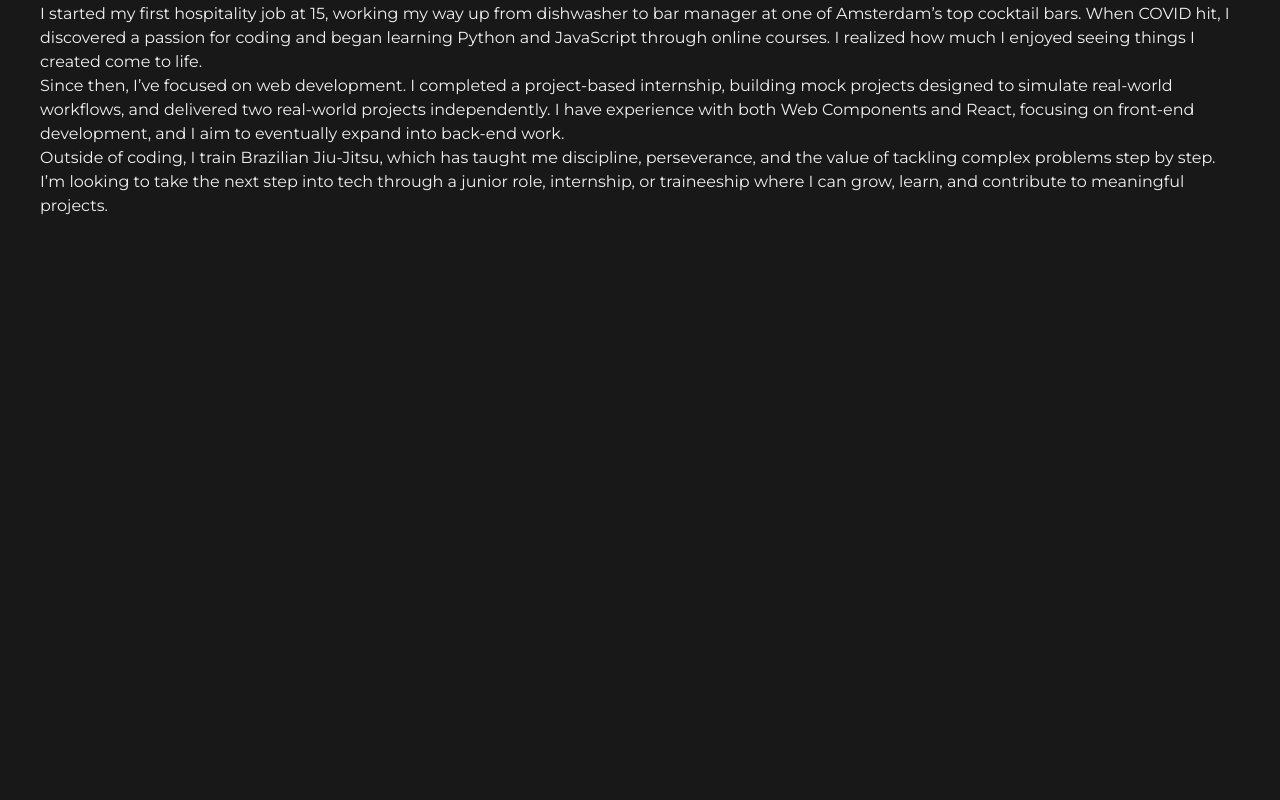
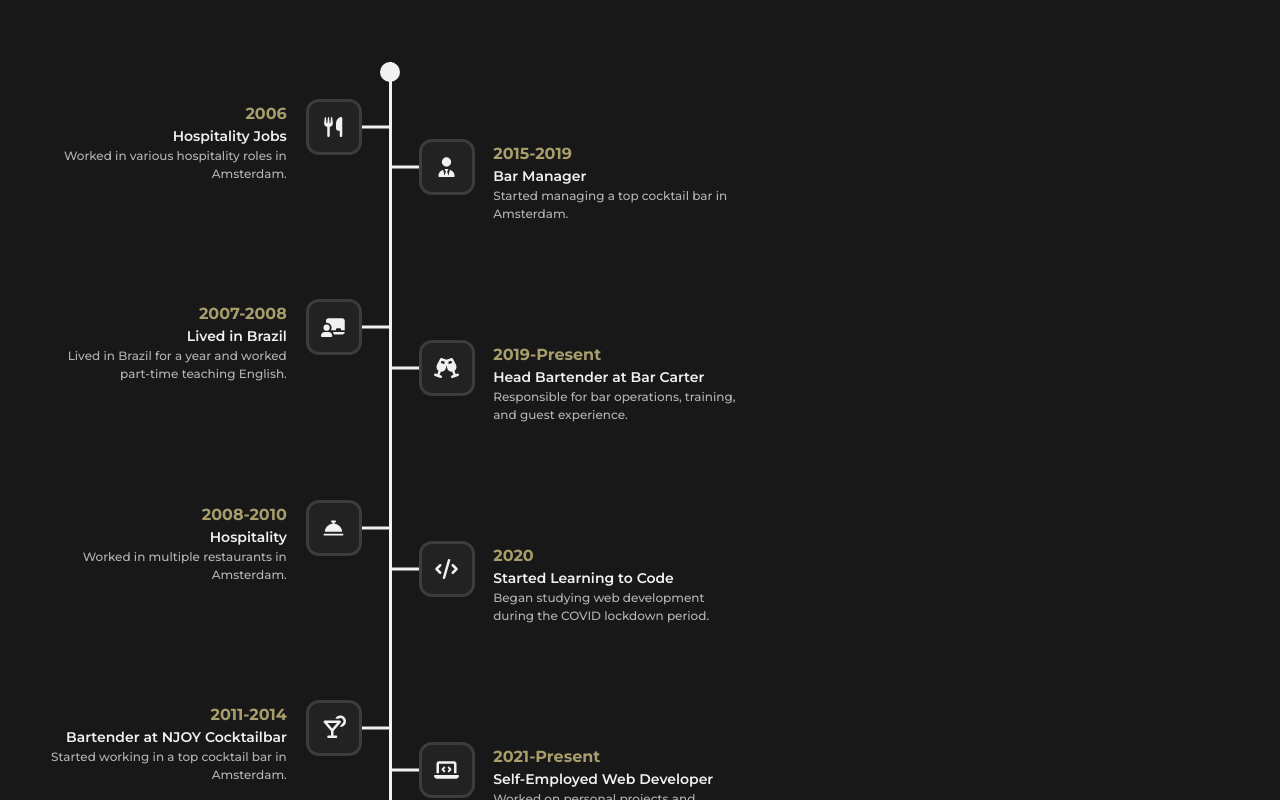
Before and after one commit to rafainsunza/portfolio, a React (Vite) app: page / in a window 1280 px wide. Shown: the part 2540-3340 px from the top of the page. Built offline with nearby package versions, Linux system fonts and the light colour scheme.

Commit message:
Create timeline and apply some initial styling

```diff
--- a/src/App.scss
+++ b/src/App.scss
@@ -19,6 +19,7 @@
   color: var(--primary-text);
   font-family: $primary-font;
   font-size: $font-size-base;
+  transition: background-color 0.3s ease, color 0.3s ease;
 }
 
 header {
@@ -55,8 +56,7 @@
     margin: 0 auto;
   }
 
-  &#cv,
-  &#about {
+  &#cv {
     min-height: calc(100dvh - 70px); // 100 viewport height minus height of header
     margin-bottom: 150px;
 
@@ -71,9 +71,10 @@
     justify-content: space-between;
   }
 
-  &#projects {
+  &#projects,
+  &#about {
+    position: relative;
     margin-bottom: 150px;
-    position: relative;
 
     & .section__title {
       margin-bottom: $space-xl;
--- a/src/components/about/about.jsx
+++ b/src/components/about/about.jsx
@@ -1,16 +1,81 @@
 import "./about.scss";
 import { FontAwesomeIcon } from "@fortawesome/react-fontawesome";
 import { useTranslations } from "../../context/language-context";
+import {
+  faBellConcierge,
+  faChalkboardTeacher,
+  faChampagneGlasses,
+  faCode,
+  faFolderTree,
+  faLaptopCode,
+  faMartiniGlassCitrus,
+  faUmbrellaBeach,
+  faUserTie,
+  faUtensils,
+} from "@fortawesome/free-solid-svg-icons";
 
 const About = () => {
   const { translation } = useTranslations();
-  const paragraphs = translation("about.paragraphs");
+  const timeline = translation("about.timeline");
+  const half = Math.ceil(timeline.length / 2);
+  const itemsA = timeline.slice(0, half);
+  const itemsB = timeline.slice(half);
+
+  const icons = {
+    utensils: faUtensils,
+    teacher: faChalkboardTeacher,
+    bell: faBellConcierge,
+    cocktail: faMartiniGlassCitrus,
+    beach: faUmbrellaBeach,
+    tie: faUserTie,
+    code: faCode,
+    laptop: faLaptopCode,
+    folder: faFolderTree,
+    cheers: faChampagneGlasses,
+  };
 
   return (
     <div className="about">
-      {paragraphs.map((par, index) => (
-        <p key={index}>{par}</p>
-      ))}
+      <div className="about__timeline">
+        <div className="about__timeline__line">
+          <div className="about__timeline__line__start"></div>
+          <div className="about__timeline__line__end"></div>
+        </div>
+
+        <div className="about__timeline__items part1">
+          {itemsA.map((item, index) => (
+            <div className="about__timeline__item" key={index}>
+              <div className="about__timeline__item__text">
+                <h4 className="about__timeline__item__title">{item.year}</h4>
+                <h5 className="about__timeline__item__subtitle">{item.title}</h5>
+                <p className="about__timeline__item__description">{item.description}</p>
+              </div>
+
+              <div className="about__timeline__item__icon">
+                <FontAwesomeIcon icon={icons[item.icon]} />
+                <div className="about__timeline__item__icon__line"></div>
+              </div>
+            </div>
+          ))}
+        </div>
+
+        <div className="about__timeline__items part2">
+          {itemsB.map((item, index) => (
+            <div className="about__timeline__item" key={index}>
+              <div className="about__timeline__item__text">
+                <h4 className="about__timeline__item__title">{item.year}</h4>
+                <h5 className="about__timeline__item__subtitle">{item.title}</h5>
+                <p className="about__timeline__item__description">{item.description}</p>
+              </div>
+
+              <div className="about__timeline__item__icon">
+                <FontAwesomeIcon icon={icons[item.icon]} />
+                <div className="about__timeline__item__icon__line"></div>
+              </div>
+            </div>
+          ))}
+        </div>
+      </div>
     </div>
   );
 };
--- a/src/components/about/about.scss
+++ b/src/components/about/about.scss
@@ -1 +1,128 @@
 @use "../../index.scss" as *;
+
+.about {
+  &__timeline {
+    display: grid;
+    grid-template-columns: 1fr 3px;
+    grid-template-rows: repeat(2, 1fr);
+    column-gap: $space-md;
+    max-width: 380px;
+
+    @media (min-width: $breakpoint-sm) {
+      max-width: 700px;
+      grid-template-columns: 1fr 3px 1fr;
+      grid-template-rows: none;
+    }
+
+    &__line {
+      position: relative;
+      grid-row: 1 / -1;
+      grid-column: 2 / 3;
+      background-color: var(--primary-text);
+
+      &__start,
+      &__end {
+        position: absolute;
+        top: 0;
+        left: 50%;
+        transform: translateX(-50%);
+        width: 20px;
+        height: 20px;
+        border-radius: 100%;
+        background-color: var(--primary-text);
+      }
+
+      &__end {
+        top: 100%;
+      }
+    }
+
+    &__items {
+      display: grid;
+      row-gap: $space-lg;
+
+      &.part1 {
+        padding: $space-lg 0;
+      }
+
+      &.part2 {
+        padding-bottom: $space-lg;
+
+        @media (min-width: $breakpoint-sm) {
+          & .about__timeline__item {
+            grid-template-columns: 1fr 4fr;
+            padding-top: $space-xxl;
+
+            &__text {
+              grid-column-start: 2;
+            }
+
+            &__title,
+            &__subtitle,
+            &__description {
+              text-align: start;
+            }
+
+            &__icon {
+              grid-row-start: 1;
+              justify-self: start;
+
+              &__line {
+                left: -33px;
+              }
+            }
+          }
+        }
+      }
+    }
+
+    &__item {
+      display: grid;
+      grid-template-columns: 4fr 1fr;
+      column-gap: $space-xs;
+
+      &__title {
+        font-size: $font-size-base;
+        color: var(--accent);
+        text-align: end;
+      }
+
+      &__subtitle {
+        text-align: end;
+        font-size: $font-size-md;
+        font-weight: 600;
+      }
+
+      &__description {
+        text-align: end;
+        font-size: $font-size-sm;
+        color: var(--secondary-text);
+        font-weight: 500;
+      }
+
+      &__icon {
+        position: relative;
+        justify-self: end;
+        display: flex;
+        justify-content: center;
+        align-items: center;
+        border-radius: 10px;
+        font-size: 20px;
+        width: 50px;
+        height: 50px;
+        background-color: var(--container-background);
+        outline: 3px solid var(--border);
+
+        &__line {
+          position: absolute;
+          width: 30px;
+          height: 3px;
+          background-color: var(--primary-text);
+          top: 50%;
+          right: -33px;
+          transform: translateY(-50%);
+        }
+      }
+    }
+  }
+}
--- a/src/components/cv/cv.scss
+++ b/src/components/cv/cv.scss
@@ -10,7 +10,7 @@
 
   &__wrapper {
     font-size: $font-size-sm;
-    outline: 1px solid var(--accent);
+    outline: 3px solid var(--accent);
     background-color: #fafafa;
     color: #070707;
     max-width: 700px;
--- a/src/components/navbar/navbar.scss
+++ b/src/components/navbar/navbar.scss
@@ -12,7 +12,7 @@
   gap: $space-lg;
   width: 100%;
   max-width: $breakpoint-xs;
-  height: 90%;
+  height: calc(100dvh - 70px);
   padding: $space-sm $space-xs;
   border: 1px solid var(--border);
   border-radius: 7.5px 7.5px 0 0;
--- a/src/data/translations/en.json
+++ b/src/data/translations/en.json
@@ -45,7 +45,7 @@
       },
       "portfolio": {
         "description": "Personal project - My portfolio website",
-        "lightbox-description": "The website you're browsing right now. Fully designed and coded by me. If you're reading this, it's already working!"
+        "lightbox-description": "The website you're browsing right now. Fully designed and hand-coded by me. If you're reading this, it's already working!"
       }
     }
   },
@@ -148,11 +148,67 @@
 
   "about": {
     "title": "About me",
-    "paragraphs": [
-      "I started my first hospitality job at 15, working my way up from dishwasher to bar manager at one of Amsterdam’s top cocktail bars. When COVID hit, I discovered a passion for coding and began learning Python and JavaScript through online courses. I realized how much I enjoyed seeing things I created come to life.",
-      "Since then, I’ve focused on web development. I completed a project-based internship, building mock projects designed to simulate real-world workflows, and delivered two real-world projects independently. I have experience with both Web Components and React, focusing on front-end development, and I aim to eventually expand into back-end work.",
-      "Outside of coding, I train Brazilian Jiu-Jitsu, which has taught me discipline, perseverance, and the value of tackling complex problems step by step.",
-      "I’m looking to take the next step into tech through a junior role, internship, or traineeship where I can grow, learn, and contribute to meaningful projects."
+    "timeline": [
+      {
+        "year": "2006",
+        "title": "Hospitality Jobs",
+        "description": "Worked in various hospitality roles in Amsterdam.",
+        "icon": "utensils"
+      },
+      {
+        "year": "2007-2008",
+        "title": "Lived in Brazil",
+        "description": "Lived in Brazil for a year and worked part-time teaching English.",
+        "icon": "teacher"
+      },
+      {
+        "year": "2008-2010",
+        "title": "Hospitality",
+        "description": "Worked in multiple restaurants in Amsterdam.",
+        "icon": "bell"
+      },
+      {
+        "year": "2011-2014",
+        "title": "Bartender at NJOY Cocktailbar",
+        "description": "Started working in a top cocktail bar in Amsterdam.",
+        "icon": "cocktail"
+      },
+      {
+        "year": "2014-2015",
+        "title": "Vila Kalango, Brazil",
+        "description": "Returned to Brazil for a year and worked at a boutique hotel.",
+        "icon": "beach"
+      },
+      {
+        "year": "2015-2019",
+        "title": "Bar Manager",
+        "description": "Started managing a top cocktail bar in Amsterdam.",
+        "icon": "tie"
+      },
+      {
+        "year": "2019-Present",
+        "title": "Head Bartender at Bar Carter",
+        "description": "Responsible for bar operations, training, and guest experience.",
+        "icon": "cheers"
+      },
+      {
+        "year": "2020",
+        "title": "Started Learning to Code",
+        "description": "Began studying web development during the COVID lockdown period.",
+        "icon": "code"
+      },
+      {
+        "year": "2021-Present",
+        "title": "Self-Employed Web Developer",
+        "description": "Worked on personal projects and freelance work focusing on JavaScript, Web Components, and React.",
+        "icon": "laptop"
+      },
+      {
+        "year": "2024",
+        "title": "Internship at Wolfpack Agency",
+        "description": "Completed a web development internship focused on real-world front-end practices.",
+        "icon": "folder"
+      }
     ]
   },
 
--- a/src/data/translations/nl.json
+++ b/src/data/translations/nl.json
@@ -148,11 +148,67 @@
 
   "about": {
     "title": "About me",
-    "paragraphs": [
-      "I started my first hospitality job at 15, working my way up from dishwasher to bar manager at one of Amsterdam’s top cocktail bars. When COVID hit, I discovered a passion for coding and began learning Python and JavaScript through online courses. I realized how much I enjoyed seeing things I created come to life.",
-      "Since then, I’ve focused on web development. I completed a project-based internship, building mock projects designed to simulate real-world workflows, and delivered two real-world projects independently. I have experience with both Web Components and React, focusing on front-end development, and I aim to eventually expand into back-end work.",
-      "Outside of coding, I train Brazilian Jiu-Jitsu, which has taught me discipline, perseverance, and the value of tackling complex problems step by step.",
-      "I’m looking to take the next step into tech through a junior role, internship, or traineeship where I can grow, learn, and contribute to meaningful projects."
+    "timeline": [
+      {
+        "year": "2006",
+        "title": "Hospitality Jobs",
+        "description": "Worked in various hospitality roles in Amsterdam.",
+        "icon": "utensils"
+      },
+      {
+        "year": "2007-2008",
+        "title": "Lived in Brazil",
+        "description": "Lived in Brazil for a year and worked part-time teaching English.",
+        "icon": "teacher"
+      },
+      {
+        "year": "2008-2010",
+        "title": "Hospitality",
+        "description": "Worked in multiple restaurants in Amsterdam.",
+        "icon": "bell"
+      },
+      {
+        "year": "2011-2014",
+        "title": "Bartender at NJOY Cocktailbar",
+        "description": "Started working in a top cocktail bar in Amsterdam.",
+        "icon": "cocktail"
+      },
+      {
+        "year": "2014-2015",
+        "title": "Vila Kalango, Brazil",
+        "description": "Returned to Brazil for a year and worked at a boutique hotel.",
+        "icon": "beach"
+      },
+      {
+        "year": "2015-2019",
+        "title": "Bar Manager",
+        "description": "Started managing a top cocktail bar in Amsterdam.",
+        "icon": "tie"
+      },
+      {
+        "year": "2019-Present",
+        "title": "Head Bartender at Bar Carter",
+        "description": "Responsible for bar operations, training, and guest experience.",
+        "icon": "cheers"
+      },
+      {
+        "year": "2020",
+        "title": "Started Learning to Code",
+        "description": "Began studying web development during the COVID lockdown period.",
+        "icon": "code"
+      },
+      {
+        "year": "2021-Present",
+        "title": "Self-Employed Web Developer",
+        "description": "Worked on personal projects and freelance work focusing on JavaScript, Web Components, and React.",
+        "icon": "laptop"
+      },
+      {
+        "year": "2024",
+        "title": "Internship at Wolfpack Agency",
+        "description": "Completed a web development internship focused on real-world front-end practices.",
+        "icon": "folder"
+      }
     ]
   },
 
--- a/vite.config.js
+++ b/vite.config.js
@@ -4,4 +4,8 @@
 // https://vite.dev/config/
 export default defineConfig({
   plugins: [react()],
+  server: {
+    host: true, // listen on all network interfaces
+    port: 5173, // optional, your current port
+  },
 })
```
